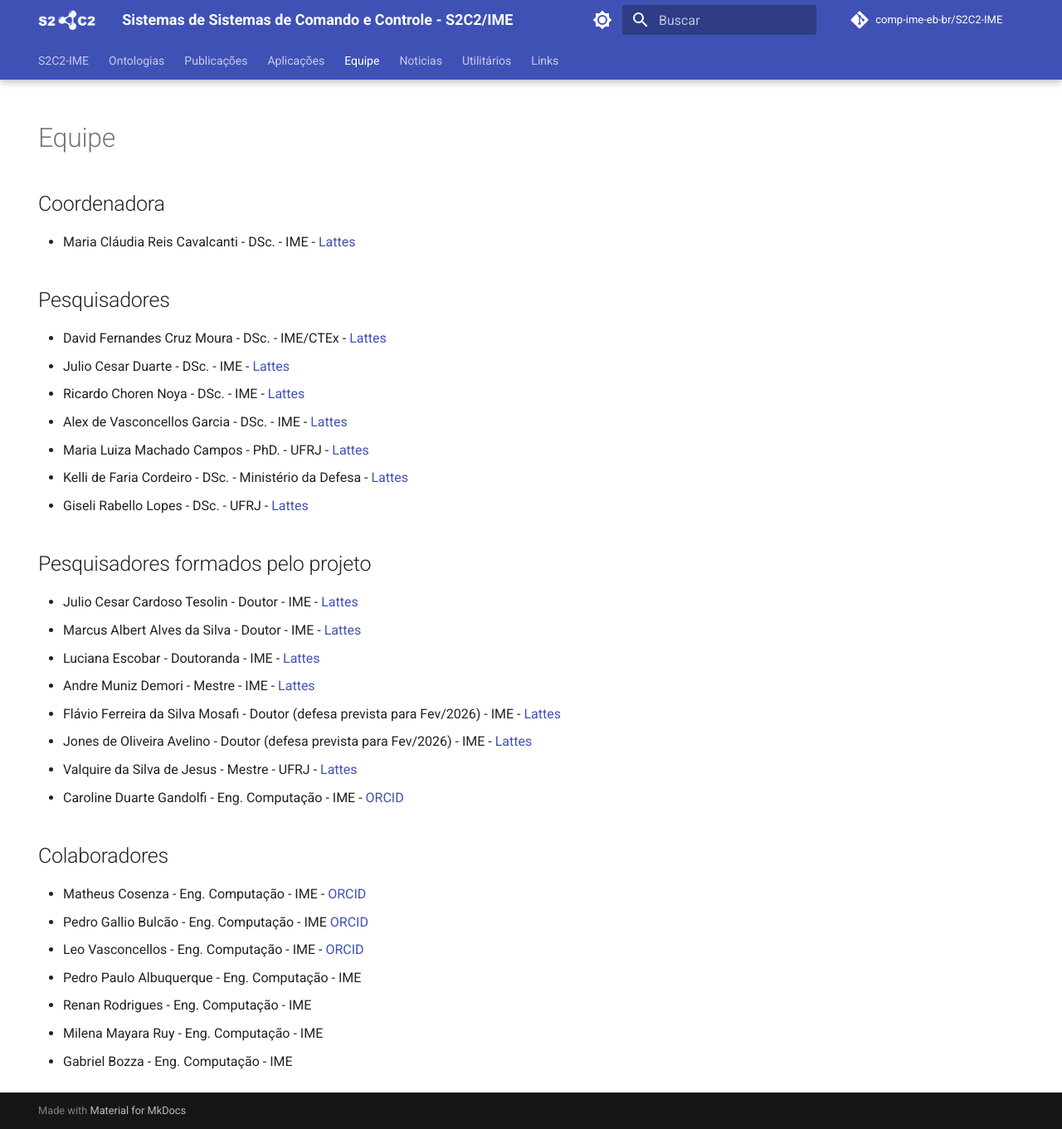
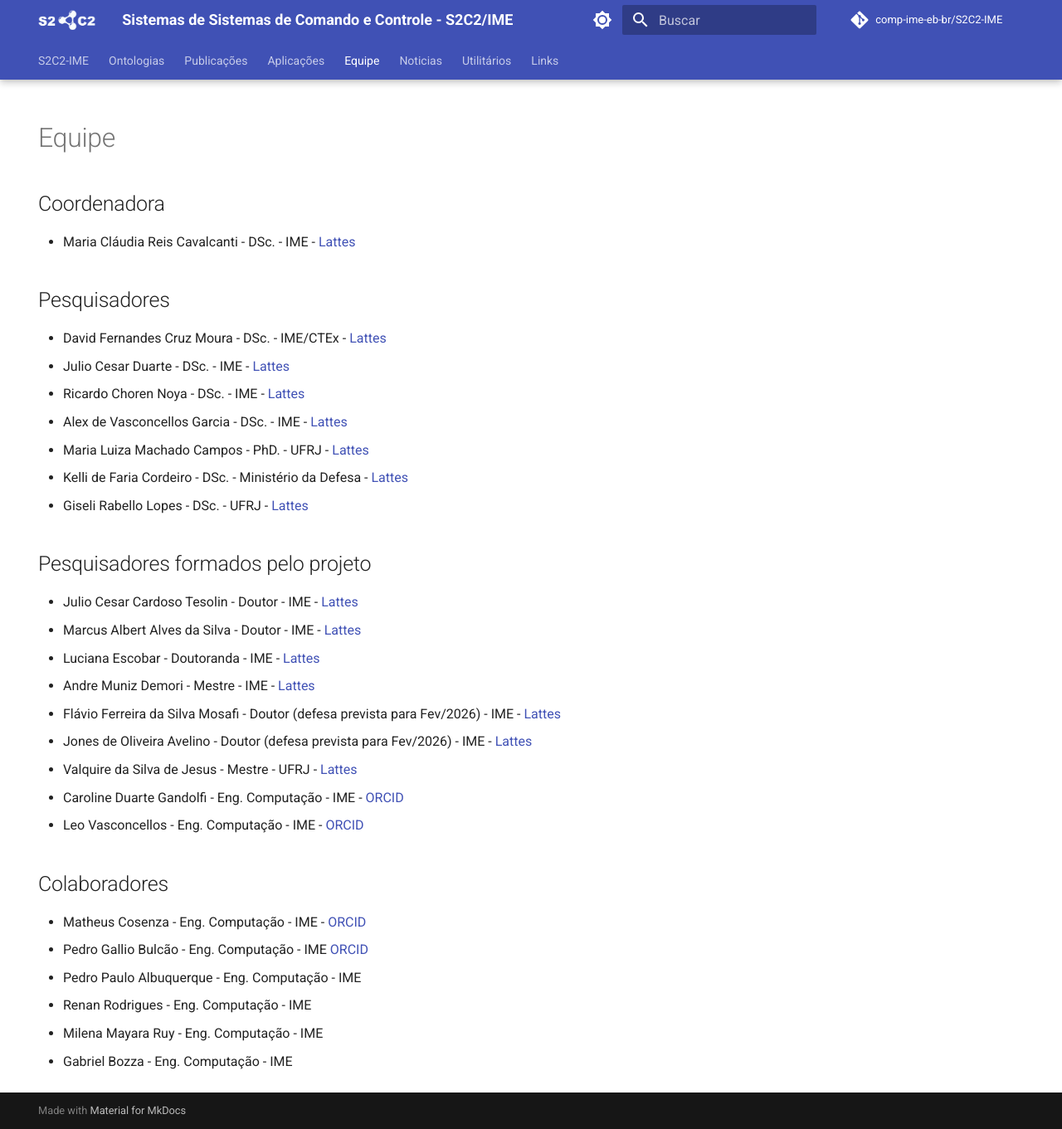
Before and after one commit to comp-ime-eb-br/S2C2-IME, an MkDocs documentation site: the page built from docs/equipe.md, in a window 1280 px wide and 1361 px high. Shown: the whole window at 83% size. Built offline with MkDocs 1.6.1 and Material for MkDocs 9.7.7, drawn with Linux system fonts in a browser that asks for light colours; comment, search, counter and statistics services are not loaded.

```diff
--- a/docs/equipe.md
+++ b/docs/equipe.md
@@ -25,11 +25,11 @@ hide:
 - Jones de Oliveira Avelino	- Doutor (defesa prevista para Fev/2026) - IME - [Lattes](http://lattes.cnpq.br/0111943490858704)
 - Valquire da Silva de Jesus - Mestre - UFRJ - [Lattes](http://lattes.cnpq.br/2808697732330017)
 - Caroline Duarte Gandolfi - Eng. Computação - IME - [ORCID](https://orcid.org/0009-0006-1173-8600)
+- Leo Vasconcellos - Eng. Computação - IME - [ORCID](https://orcid.org/0009-0005-9020-3059)
 
 ## Colaboradores
 - Matheus Cosenza - Eng. Computação - IME - [ORCID](https://orcid.org/0009-0008-4329-0956)
 - Pedro Gallio Bulcão - Eng. Computação - IME [ORCID](https://orcid.org/0009-0008-6666-0104)
-- Leo Vasconcellos - Eng. Computação - IME - [ORCID](https://orcid.org/0009-0005-9020-3059)
 - Pedro Paulo Albuquerque - Eng. Computação - IME
 - Renan Rodrigues - Eng. Computação - IME
 - Milena Mayara Ruy - Eng. Computação - IME
```
